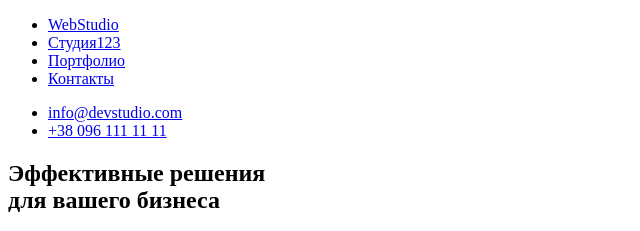
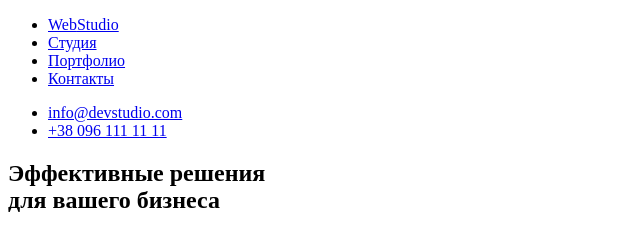
Before and after one commit to Sergey3355/goit-markup-hw-01, a plain HTML site: page index.html in a window 1280 px wide. Shown: the top 231 px of the page, 0-640 px from the left. Drawn offline with Linux system fonts and the light colour scheme.

Commit message:
тестовое исправление

```diff
--- a/index.html
+++ b/index.html
@@ -17,7 +17,7 @@
         <nav>
                 <ul>
                 <li class="webstudio"><a href="#"><span class="web">Web</span><span class="studio">Studio</span></a></li>
-                <li><a href="#">Cтудия123</a></li>
+                <li><a href="#">Cтудия</a></li>
                 <li><a href="#">Портфолио</a></li>
                 <li><a href="#">Контакты</a></li>
             </ul>
```
